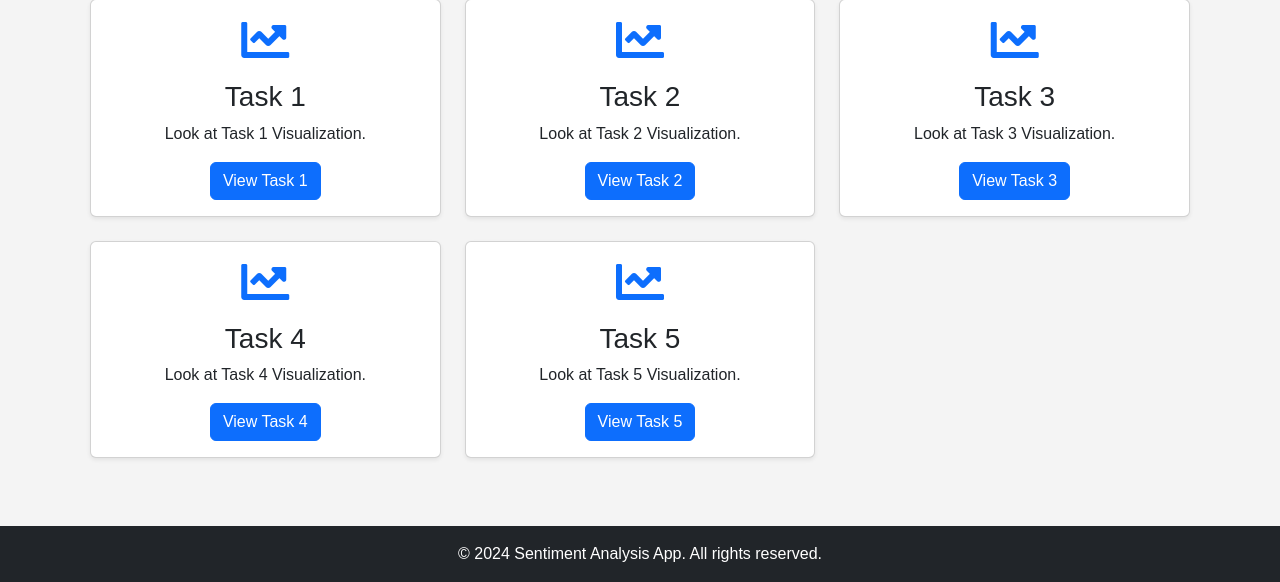
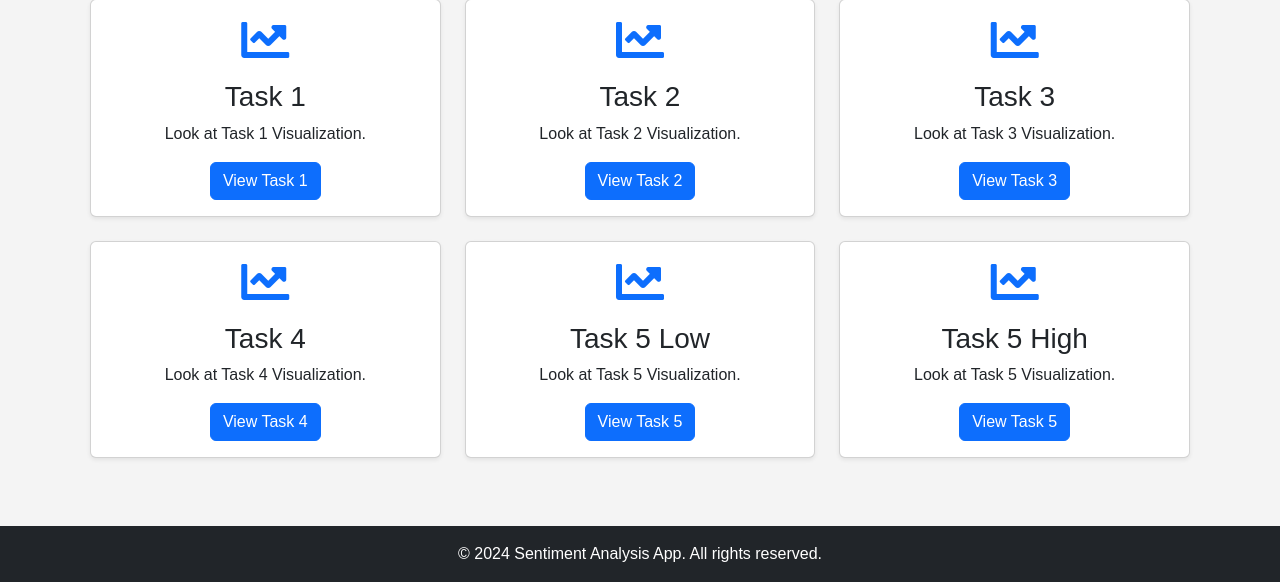
Before and after one commit to jxxyx/INF2006-BigData_Project, a Django app: page / in a window 1280 px wide. Shown: the part 403-985 px from the top of the page. Run offline with Django 5.2, Linux system fonts and the light colour scheme.

Commit message:
FEat: import task 5.py

```diff
--- a/CloudInterface/myapp/models.py
+++ b/CloudInterface/myapp/models.py
@@ -56,7 +56,7 @@ class Task5_low(models.Model):
     user = models.ForeignKey(UserProfile, on_delete=models.CASCADE)
 
     def __str__(self):
-        return self.Text
+        return self.text
 
 class Task5_high(models.Model):
     text = models.CharField(max_length=2000)
@@ -66,4 +66,4 @@ class Task5_high(models.Model):
     user = models.ForeignKey(UserProfile, on_delete=models.CASCADE)
 
     def __str__(self):
-        return self.Text
+        return self.text
--- a/CloudInterface/myapp/templates/landing_page.html
+++ b/CloudInterface/myapp/templates/landing_page.html
@@ -75,9 +75,19 @@
                 <div class="card shadow-sm">
                     <div class="card-body">
                         <i class="fas fa-chart-line fa-3x text-primary mb-3"></i>
-                        <h3 class="card-title">Task 5</h3>
+                        <h3 class="card-title">Task 5 Low</h3>
                         <p class="card-text">Look at Task 5 Visualization.</p>
-                        <a href="{% url 'task5' %}" class="btn btn-primary">View Task 5</a>
+                        <a href="{% url 'task5_low' %}" class="btn btn-primary">View Task 5</a>
+                    </div>
+                </div>
+            </div>
+            <div class="col-md-4">
+                <div class="card shadow-sm">
+                    <div class="card-body">
+                        <i class="fas fa-chart-line fa-3x text-primary mb-3"></i>
+                        <h3 class="card-title">Task 5 High</h3>
+                        <p class="card-text">Look at Task 5 Visualization.</p>
+                        <a href="{% url 'task5_high' %}" class="btn btn-primary">View Task 5</a>
                     </div>
                 </div>
             </div>
--- a/CloudInterface/myapp/urls.py
+++ b/CloudInterface/myapp/urls.py
@@ -7,5 +7,6 @@ urlpatterns = [
     path('task2/', views.task2_view, name='task2'),
     path('task3/', views.task3_view, name='task3'),
     path('task4/', views.task4_view, name='task4'),
-    path('task5/', views.task5, name='task5'),
+    path('task5_low/', views.task5_low, name='task5_low'),
+    path('task5_high/', views.task5_high, name='task5_high'),
 ]
--- a/CloudInterface/myapp/views.py
+++ b/CloudInterface/myapp/views.py
@@ -1,7 +1,7 @@
 from django.http import HttpResponse
 from django.shortcuts import render
 from django.template.loader import get_template
-from .models import Task1, Task2, Task3, Task4
+from .models import Task1, Task2, Task3, Task4, Task5_low, Task5_high
 import json
 from collections import defaultdict
 
@@ -67,5 +67,8 @@ def task4_view(request):
     }
     return render(request, 'task4.html', context)
 
-def task5(request):
-    return render(request, 'task5.html')
+def task5_low(request):
+    return render(request, 'task5_low.html')
+
+def task5_high(request):
+    return render(request, 'task5_high.html')
```
Also changed, not shown: CloudInterface/import_tsv_t5._p1.py (deleted), CloudInterface/import_tsv_t5_low.py (added), CloudInterface/myapp/templates/task5_0.59.html (deleted), CloudInterface/myapp/templates/task5_0.63.html (deleted), CloudInterface/myapp/templates/task5_high.html (added), CloudInterface/myapp/templates/task5_low.html (added), 1 other file.
